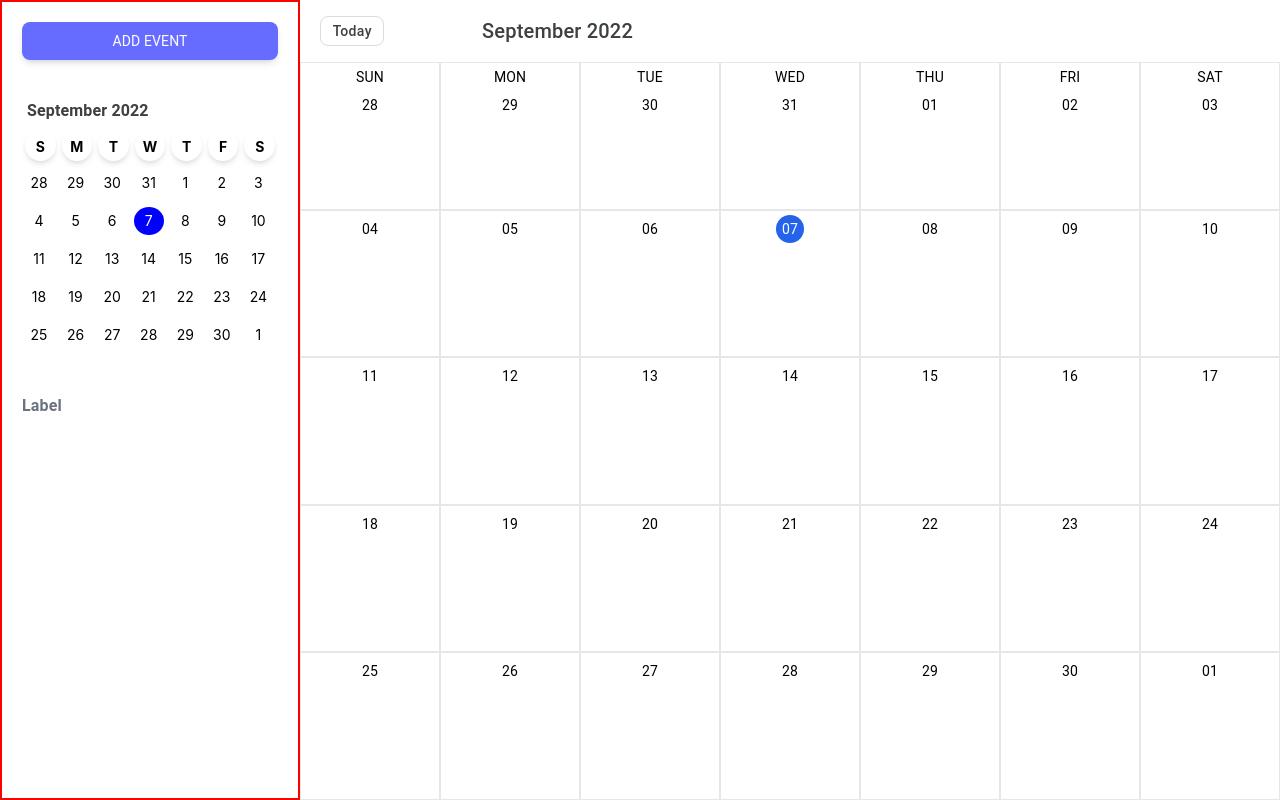
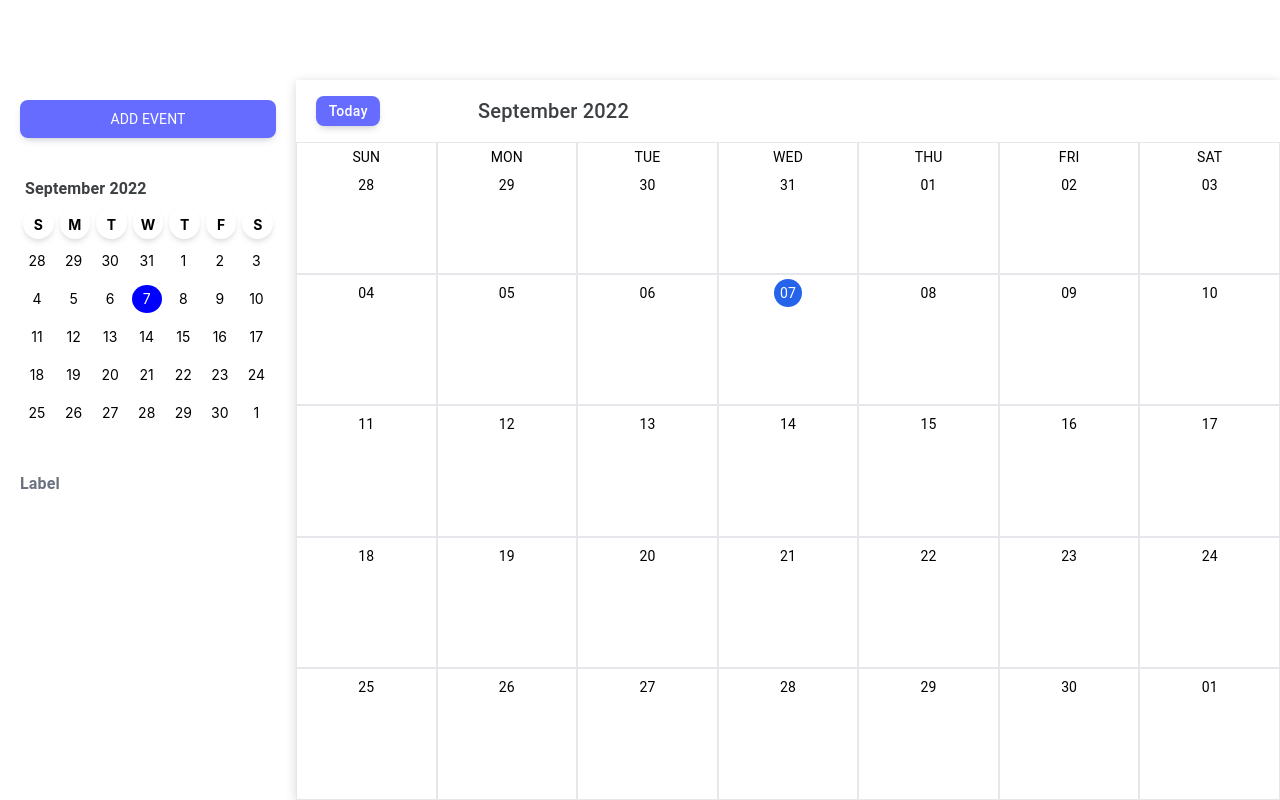
Before and after one commit to impossibleshadowstorm/react-calendar, a React (Create React App) app: page / in a window 1280 px wide. Built offline with nearby package versions, Linux system fonts and the light colour scheme; some icons are missing.

Commit message:
commited finall

```diff
--- a/src/App.js
+++ b/src/App.js
@@ -19,11 +19,28 @@ function App() {
   return (
     <React.Fragment>
       {showEventModal && <EventModal />}
-      <Box sx={{ height: "100vh", display: "flex", flexDirection: "row" }}>
+      <Box sx={{ height: "10vh", display: "flex", flexDirection: "row" }}>
         <Sidebar />
-        <Box sx={{ display: "flex", flex: "1 1 0%", flexDirection: "column" }}>
-          <CalendarHeader />
-          <Month month={currentMonth} />
+        <Box
+          sx={{
+            height: "100vh",
+            display: "flex",
+            alignItems: "flex-end",
+            flex: "1 1 0%",
+          }}
+        >
+          <Box
+            sx={{
+              height: "90vh",
+              display: "flex",
+              flex: "1 1 0%",
+              flexDirection: "column",
+              boxShadow: "rgb(76 78 100 / 22%) 0px 2px 10px 0px",
+            }}
+          >
+            <CalendarHeader />
+            <Month month={currentMonth} />
+          </Box>
         </Box>
       </Box>
     </React.Fragment>
--- a/src/components/CalendarHeader.js
+++ b/src/components/CalendarHeader.js
@@ -16,6 +16,7 @@ const monthNavigationButtonStyle = {
   justifyContent: "center",
   "&:hover": {
     backgroundColor: "rgba(32,33,36,0.039)",
+
   },
 };
 
@@ -28,7 +29,11 @@ const CalendarHeader = () => {
     setMonthIndex(monthIndex + 1);
   }
   function handleReset() {
-    setMonthIndex(monthIndex === dayjs().month() ? monthIndex + Math.random(): dayjs().month());
+    setMonthIndex(
+      monthIndex === dayjs().month()
+        ? monthIndex + Math.random()
+        : dayjs().month()
+    );
   }
 
   return (
@@ -40,7 +45,7 @@ const CalendarHeader = () => {
         paddingRight: "1rem",
         paddingTop: "0.5rem",
         paddingBottom: "0.5rem",
-        height: "46px"
+        height: "46px",
       }}
     >
       {/* <img
@@ -71,13 +76,23 @@ const CalendarHeader = () => {
       >
         <Button
           sx={{
+            backgroundColor: "rgb(102, 108, 255)",
+
             height: "30px",
             width: "64px",
             borderRadius: "8px",
-            border: "1px solid #dadce0",
+            // border: "1px solid #dadce0",
             fontSize: "14px",
             textTransform: "Capitalize",
-            color: "#3C4043",
+            transition:
+              "background-color 250ms cubic-bezier(0.4, 0, 0.2, 1) 0ms, box-shadow 250ms cubic-bezier(0.4, 0, 0.2, 1) 0ms, border-color 250ms cubic-bezier(0.4, 0, 0.2, 1) 0ms, color 250ms cubic-bezier(0.4, 0, 0.2, 1) 0ms",
+            boxShadow: "rgb(76 78 100 / 42%) 0px 4px 8px -4px",
+            color: "#fff",
+            "&:hover": {
+              boxShadow: "rgb(76 78 100 / 56%) 0px 6px 18px -8px",
+              backgroundColor: "rgb(90, 95, 224)",
+              cursor: "pointer",
+            },
           }}
           onClick={handleReset}
         >
--- a/src/components/CreateEventButton.js
+++ b/src/components/CreateEventButton.js
@@ -8,7 +8,6 @@ const CreateEventButton = () => {
     <Button
       onClick={() => setShowEventModal(true)}
       sx={{
-        // border: "0.5px solid green",
         padding: "0.4375rem 1.375rem",
         display: "flex",
         alignItems: "center",
--- a/src/components/Sidebar.js
+++ b/src/components/Sidebar.js
@@ -6,7 +6,11 @@ import SmallCalendar from "./SmallCalendar";
 const Sidebar = () => {
   return (
     <aside
-      style={{ border: "2px solid red", padding: "1.25rem", width: "16rem" }}
+      style={{
+        marginTop: "10vh",
+        padding: "1.25rem",
+        width: "16rem",
+      }}
     >
       <CreateEventButton />
       <SmallCalendar />
```
